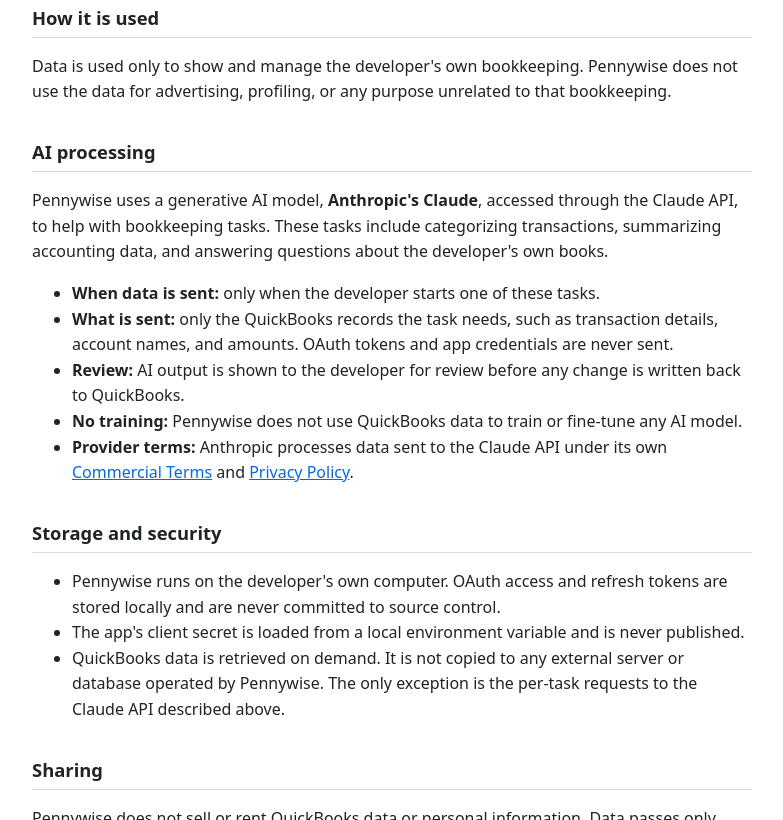
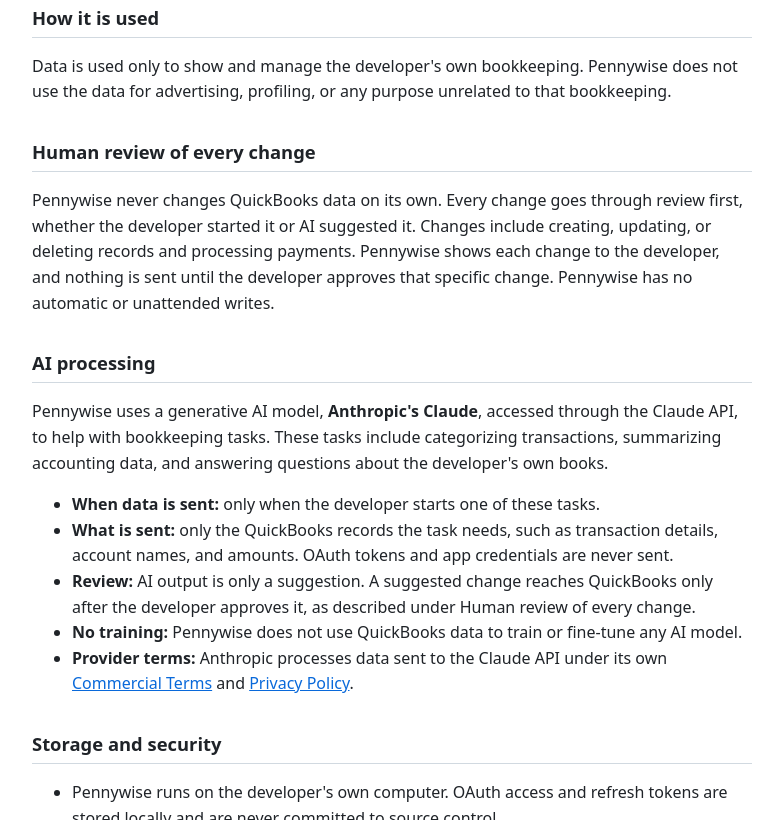
Before and after one commit to ChrisChilcoat/Pennywise-legal, a plain HTML site: page privacy.html in a window 1280 px wide. Shown: the part 600-1420 px from the top of the page, without its empty margins (248-1031 px from the left). Drawn offline with Linux system fonts and the light colour scheme.

Commit message:
Privacy policy: require human approval for every QuickBooks change
Co-Authored-By: Claude Opus 5.5 <noreply@anthropic.com>

```diff
--- a/privacy.html
+++ b/privacy.html
@@ -30,12 +30,15 @@
 <h2>How it is used</h2>
 <p>Data is used only to show and manage the developer's own bookkeeping. Pennywise does not use the data for advertising, profiling, or any purpose unrelated to that bookkeeping.</p>
 
+<h2>Human review of every change</h2>
+<p>Pennywise never changes QuickBooks data on its own. Every change goes through review first, whether the developer started it or AI suggested it. Changes include creating, updating, or deleting records and processing payments. Pennywise shows each change to the developer, and nothing is sent until the developer approves that specific change. Pennywise has no automatic or unattended writes.</p>
+
 <h2 id="ai">AI processing</h2>
 <p>Pennywise uses a generative AI model, <b>Anthropic's Claude</b>, accessed through the Claude API, to help with bookkeeping tasks. These tasks include categorizing transactions, summarizing accounting data, and answering questions about the developer's own books.</p>
 <ul>
   <li><b>When data is sent:</b> only when the developer starts one of these tasks.</li>
   <li><b>What is sent:</b> only the QuickBooks records the task needs, such as transaction details, account names, and amounts. OAuth tokens and app credentials are never sent.</li>
-  <li><b>Review:</b> AI output is shown to the developer for review before any change is written back to QuickBooks.</li>
+  <li><b>Review:</b> AI output is only a suggestion. A suggested change reaches QuickBooks only after the developer approves it, as described under Human review of every change.</li>
   <li><b>No training:</b> Pennywise does not use QuickBooks data to train or fine-tune any AI model.</li>
   <li><b>Provider terms:</b> Anthropic processes data sent to the Claude API under its own <a href="https://www.anthropic.com/legal/commercial-terms">Commercial Terms</a> and <a href="https://www.anthropic.com/legal/privacy">Privacy Policy</a>.</li>
 </ul>
```
